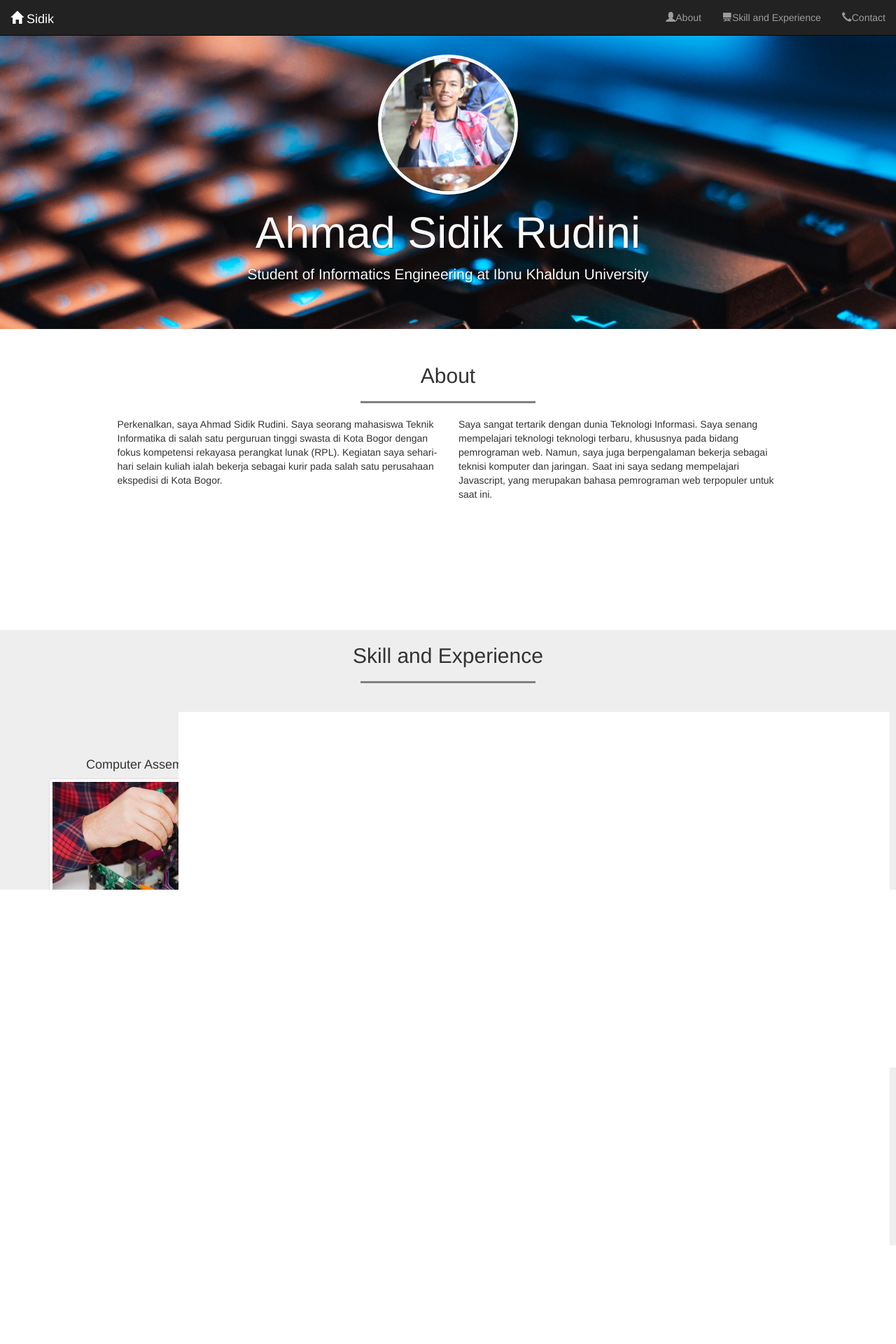
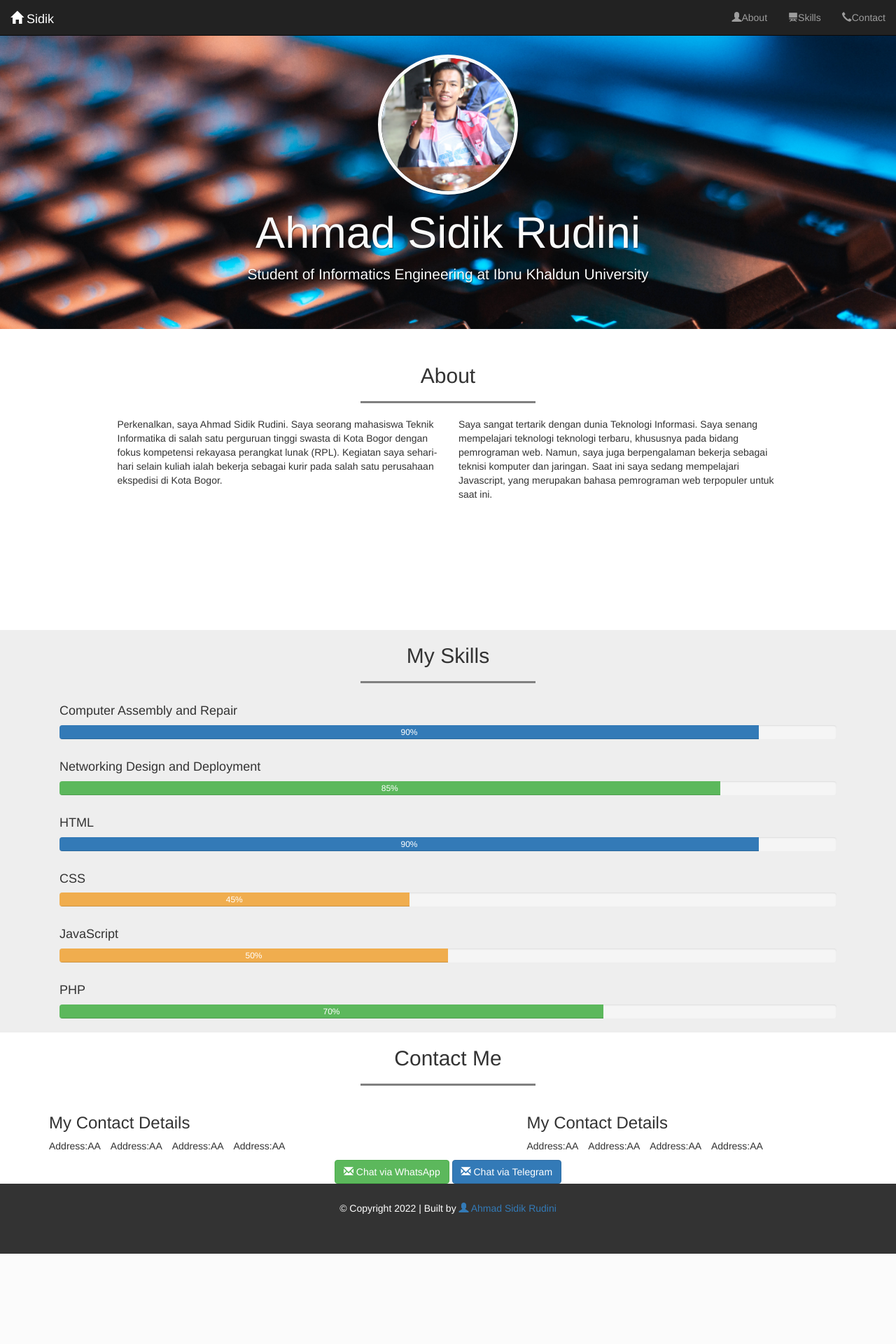
Before and after one commit to asidikrdn/personalpage, a PHP site: page /index.html in a window 1280 px wide. Shown: the top 1920 px of the page at 70% size. After the commit the page ends 1791 px from the top, so only its background shows below. Run offline with PHP 8.4, Linux system fonts and the light colour scheme.

Commit message:
Memperbaiki tampilan bagian Skills

```diff
--- a/css/style.css
+++ b/css/style.css
@@ -61,27 +61,43 @@ section {
 }
 /* Akhir About */
 
-/* Portfolio */
-.portfolio{
+/* Skills */
+.skills{
     background-color: #eee;
 }
 
-.portfolio .thumbnail {
+.skills .thumbnail {
     opacity: 0; /*untuk menghilangkan konten dengan class thumbnail*/
     transition: 0.5s;
     transform: translate(0, -40px); /*membuat efek munculnya sedikit keatas*/
 }
 
-.portfolio .thumbnail.muncul {
+.skills .thumbnail.muncul {
     opacity: 1;    /*untuk memunculkan kembali konten dengan class thumbnail dan ada class muncul didalamnya, class muncul disini akan ditambahkan menggunakan javascript*/
     transform: translate(0,0); /*mengembalikan gambar ke posisi semula, sehingga ada kesan jatuh*/
 }
-/* Akhir portfolio */
+/* Akhir skills */
 
+/* experience */
+.experience{
+    background-color: rgb(255, 255, 255);
+}
+
+.experience .thumbnail {
+    opacity: 0; /*untuk menghilangkan konten dengan class thumbnail*/
+    transition: 0.5s;
+    transform: translate(0, -40px); /*membuat efek munculnya sedikit keatas*/
+}
+
+.experience .thumbnail.muncul {
+    opacity: 1;    /*untuk memunculkan kembali konten dengan class thumbnail dan ada class muncul didalamnya, class muncul disini akan ditambahkan menggunakan javascript*/
+    transform: translate(0,0); /*mengembalikan gambar ke posisi semula, sehingga ada kesan jatuh*/
+}
+/* Akhir experience */
 
 /* Contact */
 .contact {
-    min-height: 900px;
+    min-height: 200px;
 }
 
 .contact .tombol {
--- a/index.html
+++ b/index.html
@@ -47,7 +47,7 @@
         <div class="collapse navbar-collapse" id="bs-example-navbar-collapse-1">
           <ul class="nav navbar-nav navbar-right">
             <li><a href="#about" class="pagescroll"><i class="glyphicon glyphicon-user"></i>About</a></li>
-            <li><a href="#portfolio" class="pagescroll"><i class="glyphicon glyphicon-blackboard"></i>Skill and Experience</a></li>
+            <li><a href="#skills" class="pagescroll"><i class="glyphicon glyphicon-blackboard"></i>Skills</a></li>
             <li><a href="#contact" class="pagescroll"><i class="glyphicon glyphicon-earphone"></i>Contact</a></li>
           </ul>
         </div>
@@ -93,94 +93,67 @@
     </section>
     <!-- Akhir About -->
 
-    <!-- Portfolio -->
-    <!--
-    <section class="portfolio" id="portfolio">
+    <!-- Skills -->
+    <section class="skills" id="skills">
       <div class="container">
+
         <div class="row">
           <div class="col-sm-12">
-            <h2 class="text-center">Portfolio</h2>
+            <h2 class="text-center">My Skills</h2>
             <hr>
           </div>
         </div>
-
-        <div class="row">
-          <div class="col-sm-4">
-            <h4 class="text-center">Website Invitation</h4>
-            <a data-lightbox="portfolio" data-title="Website Invitation" href="img/portfolio/1.jpg" class="thumbnail">
-              <img class="img-responsive" src="img/portfolio/1.jpg" alt="Portfolio 1">
-            </a>
-          </div>
-          <div class="col-sm-4">
-            <h4 class="text-center">Company Profile</h4>
-            <a data-lightbox="portfolio" data-title="Company Profile" href="img/portfolio/2.jpg" class="thumbnail">
-              <img class="img-responsive" src="img/portfolio/2.jpg" alt="Portfolio 2">
-            </a>
-          </div>
-          <div class="col-sm-4">
-            <h4 class="text-center">Web-Based Apps</h4>
-            <a data-lightbox="portfolio" data-title="Web-Based Apps" href="img/portfolio/3.jpg" class="thumbnail">
-              <img class="img-responsive" src="img/portfolio/3.jpg" alt="Portfolio 3">
-            </a>
-          </div>
-          <div class="col-sm-4">
-            <h4 class="text-center">Mobile Apps</h4>
-            <a data-lightbox="portfolio" data-title="Mobile Apps" href="img/portfolio/4.jpg" class="thumbnail">
-              <img class="img-responsive" src="img/portfolio/4.jpg" alt="Portfolio 4">
-            </a>
-          </div>
-          <div class="col-sm-4">
-            <h4 class="text-center">Personal Blog</h4>
-            <a data-lightbox="portfolio" data-title="Personal Blog" href="img/portfolio/5.jpg" class="thumbnail">
-              <img class="img-responsive" src="img/portfolio/5.jpg" alt="Portfolio 5">
-            </a>
-          </div>
-          <div class="col-sm-4">
-            <h4 class="text-center">Online Store</h4>
-            <a data-lightbox="portfolio" data-title="Online Store" href="img/portfolio/6.jpg" class="thumbnail">
-              <img class="img-responsive" src="img/portfolio/6.jpg" alt="Portfolio 6">
-            </a>
+          <div class="col-sm-12">
+            <h4>Computer Assembly and Repair</h4>
+            <div class="progress">
+              <div class="progress-bar" role="progressbar" aria-valuenow="90" aria-valuemin="0" aria-valuemax="100" style="width: 90%;">
+                90%
               </div>
             </div>
           </div>
-    </section>
-    -->
-    <!-- Akhir Portfolio -->
 
-
-    <!-- Skills -->
-    <section class="portfolio" id="portfolio">
-      <div class="container">
-        <div class="row">
           <div class="col-sm-12">
-            <h2 class="text-center">Skill and Experience</h2>
-            <hr>
+            <h4>Networking Design and Deployment</h4>
+            <div class="progress">
+              <div class="progress-bar progress-bar-success" role="progressbar" aria-valuenow="85" aria-valuemin="0" aria-valuemax="100" style="width: 85%;">
+                85%
+              </div>
             </div>
           </div>
 
-        <br>
+          <div class="col-sm-12">
+            <h4>HTML</h4>
+            <div class="progress">
+              <div class="progress-bar" role="progressbar" aria-valuenow="90" aria-valuemin="0" aria-valuemax="100" style="width: 90%;">
+                90%
+              </div>
+            </div>
+          </div>
 
-        <div class="row">
           <div class="col-sm-12">
-            <h3 class="text-center">My Skills</h3>
+            <h4>CSS</h4>
+            <div class="progress">
+              <div class="progress-bar progress-bar-warning" role="progressbar" aria-valuenow="45" aria-valuemin="0" aria-valuemax="100" style="width: 45%;">
+                45%
               </div>
-          <div class="col-sm-4">
-            <h4 class="text-center">Computer Assembly and Repair</h4>
-            <a data-lightbox="portfolio" data-title="Website Invitation" href="img/portfolio/computer_assembly.jpg" class="thumbnail">
-              <img class="img-responsive" src="img/portfolio/computer_assembly.jpeg" alt="Computer Assembly and Repair">
-            </a>
             </div>
-          <div class="col-sm-4">
-            <h4 class="text-center">Networking Design and Deployment</h4>
-            <a data-lightbox="portfolio" data-title="Company Profile" href="img/portfolio/networking.jpg" class="thumbnail">
-              <img class="img-responsive" src="img/portfolio/networking.jpg" alt="Networking Design and Deployment">
-            </a>
           </div>
-          <div class="col-sm-4">
-            <h4 class="text-center">Web Programming (On The Learning Stage)</h4>
-            <a data-lightbox="portfolio" data-title="Web-Based Apps" href="img/portfolio/programming.jpg" class="thumbnail">
-              <img class="img-responsive" src="img/portfolio/programming.jpg" alt="Web Programming (On The Learning Stage)">
-            </a>
+
+          <div class="col-sm-12">
+            <h4>JavaScript</h4>
+            <div class="progress">
+              <div class="progress-bar progress-bar-warning" role="progressbar" aria-valuenow="50" aria-valuemin="0" aria-valuemax="100" style="width: 50%;">
+                50%
+              </div>
+            </div>
+          </div>
+          <div class="col-sm-12">
+            <h4>PHP</h4>
+            <div class="progress">
+              <div class="progress-bar progress-bar-success" role="progressbar" aria-valuenow="70" aria-valuemin="0" aria-valuemax="100" style="width: 70%;">
+                70%
+              </div>
+            </div>
           </div>
         </div>
       </div>
@@ -188,43 +161,36 @@
     <!-- Akhir Skills -->
 
     <!-- Experience -->
-    <section class="portfolio" id="portfolio">
+    <!-- <section class="experience" id="experience">
       <div class="container">
         <div class="row">
           <div class="col-sm-12">
-            <!-- <h2 class="text-center">My Experience</h2> -->
-            <!-- <hr> -->
+            <h2 class="text-center">My Experience</h2>
+            <hr>
           </div>
-        </div>
-
-        <br>
-
-        <div class="row">
-          <div class="col-sm-12">
-            <h3 class="text-center">My Experience</h3>
         </div>
           <div class="col-sm-4">
             <h4 class="text-center">IT Support at PT Nutrifood Indonesia (Industrial Work Practice)</h4>
-            <a data-lightbox="portfolio" data-title="Website Invitation" href="img/portfolio/nutrifood.jpg" class="thumbnail">
-              <img class="img-responsive" src="img/portfolio/nutrifood.jpg" alt="IT Support at PT Nutrifood Indonesia (Industrial Work Practice)">
+            <a data-lightbox="experience data-title="Website Invitation" href="img/experience/nutrifood.jpg" class="thumbnail">
+              <img class="img-responsive" src="img/experience/nutrifood.jpg" alt="IT Support at PT Nutrifood Indonesia (Industrial Work Practice)">
             </a>
           </div>
           <div class="col-sm-4">
             <h4 class="text-center">IT Support at PT Teratai Widjaja</h4><br>
-            <a data-lightbox="portfolio" data-title="Company Profile" href="img/portfolio/tw.jpg" class="thumbnail">
-              <img class="img-responsive" src="img/portfolio/tw.jpg" alt="IT Support at PT Teratai Widjaja">
+            <a data-lightbox="experience data-title="Company Profile" href="img/experience/tw.jpg" class="thumbnail">
+              <img class="img-responsive" src="img/experience/tw.jpg" alt="IT Support at PT Teratai Widjaja">
             </a>
           </div>
           <div class="col-sm-4">
             <h4 class="text-center">Computer and Network Engineering Teacher at SMK Informatika Bina Generasi 1 & 3</h4>
-            <a data-lightbox="portfolio" data-title="Web-Based Apps" href="img/portfolio/ibg.jpg" class="thumbnail">
-              <img class="img-responsive" src="img/portfolio/ibg.jpg" alt="Computer and Network Engineering Teacher at SMK Informatika Bina Generasi 1 & 3">
+            <a data-lightbox="experience data-title="Web-Based Apps" href="img/experience/ibg.jpg" class="thumbnail">
+              <img class="img-responsive" src="img/experience/ibg.jpg" alt="Computer and Network Engineering Teacher at SMK Informatika Bina Generasi 1 & 3">
             </a>
           </div>
         </div>
         <br>
       </div>
-    </section>
+    </section> -->
     <!-- Akhir Experience -->
 
 
@@ -233,51 +199,30 @@
       <div class="container">
         <div class="row">
           <div class="col-sm-12">
-            <h2 class="text-center">Kritik, Saran, dan Pertanyaan</h2>
+            <h2 class="text-center">Contact Me</h2>
             <hr>
           </div>
+
+          <div class="col-md-7">
+            <h3>My Contact Details</h3>
+            <ul class="list-inline">
+              <li><span>Address:</span>AA</li>
+              <li><span>Address:</span>AA</li>
+              <li><span>Address:</span>AA</li>
+              <li><span>Address:</span>AA</li>
+            </ul>
           </div>
 
-        <div class="row">
-          <div class="col-sm-8 col-sm-offset-2">
-            <form action="proses_input_kotaksaran.php" method="POST">
-              <div class="form-group">
-                <label for="nama">Nama</label>
-                <input type="text" name="nama" id="nama" class="form-control" placeholder="Masukkan Nama">
+          <div class="col-md-5">
+            <h3>My Contact Details</h3>
+            <ul class="list-inline">
+              <li><span>Address:</span>AA</li>
+              <li><span>Address:</span>AA</li>
+              <li><span>Address:</span>AA</li>
+              <li><span>Address:</span>AA</li>
+            </ul>
           </div>
-              <div class="form-group">
-                <label for="email">Email</label>
-                <input type="email" name="email" id="email" class="form-control" placeholder="Masukkan Email">
-              </div>
-              <div class="form-group">
-                <label for="telp">No. Telepon</label>
-                <input type="tel" name="telp" id="telp" class="form-control" placeholder="Masukkan No. Telepon">
-              </div>
-              <div class="form-group">
-                <label for="kategori">Kritik, Saran, Pertanyaan</label>
-                <select name="kategori" id="kategori" class="form-control">
-                  <option value="">-- Pilih Kategori --</option>
-                  <option value="Saran">Saran</option>
-                  <option value="Kritik">Kritik</option>
-                  <option value="Tanya">Tanya</option>
-                </select>
-              </div>
-              <div class="form-group">
-                <label for="pesan">Pesan</label>
-                <textarea name="pesan" id="pesan" class="form-control" rows="10" placeholder="Masukkan Pesan"></textarea>
-              </div>
-              <div class="tombol">
-                <button type="submit" name="simpan" class="btn btn-primary">Kirim Pesan</button>
-                <button type="reset" class="btn btn-warning">Reset</button>
-              </div>
-            </form>
-          </div>
-        </div>
-        <div class="row">
-            <div class="col-sm-12">
-              <h2 class="text-center">Hubungi Saya</h2>
-              <hr>
-            </div>
+
           <div class="col-sm-12 text-center">
             <a href="https://wa.me/087711356758" target="blank" class="btn btn-success"><i class="glyphicon glyphicon-envelope"></i> Chat via WhatsApp</a>
             <a href="https://t.me/asidikrdn" target="blank" class="btn btn-primary"><i class="glyphicon glyphicon-envelope"></i> Chat via Telegram</a>
```
Also changed, not shown: js/script.js (+62 -6 lines), img/experience/computer_assembly.jpeg (renamed from img/portfolio/computer_assembly.jpeg), img/experience/computer_assembly1.jpeg (renamed from img/portfolio/computer_assembly1.jpeg), img/experience/ibg.jpg (renamed from img/portfolio/ibg.jpg), img/experience/networking.jpg (renamed from img/portfolio/networking.jpg), img/experience/networking1.jpg (renamed from img/portfolio/networking1.jpg), img/experience/nutrifood.jpg (renamed from img/portfolio/nutrifood.jpg), img/experience/tw.jpg (renamed from img/portfolio/tw.jpg). Lines whose indentation alone changed are shown as unchanged.
